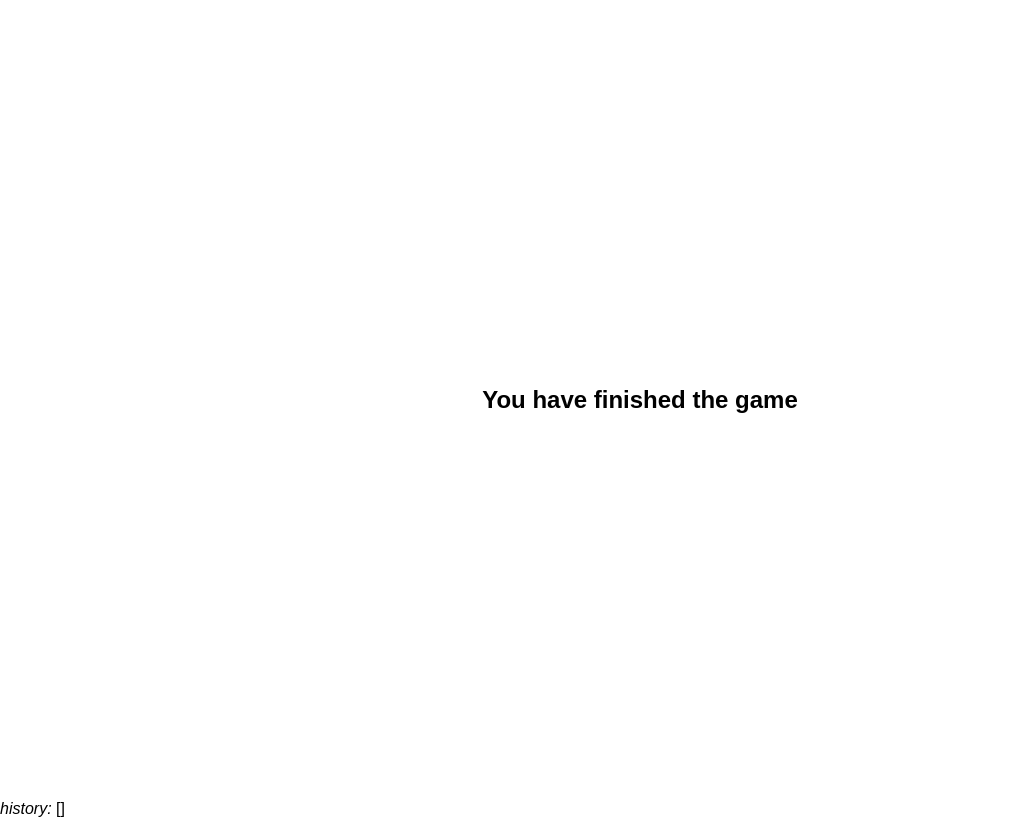
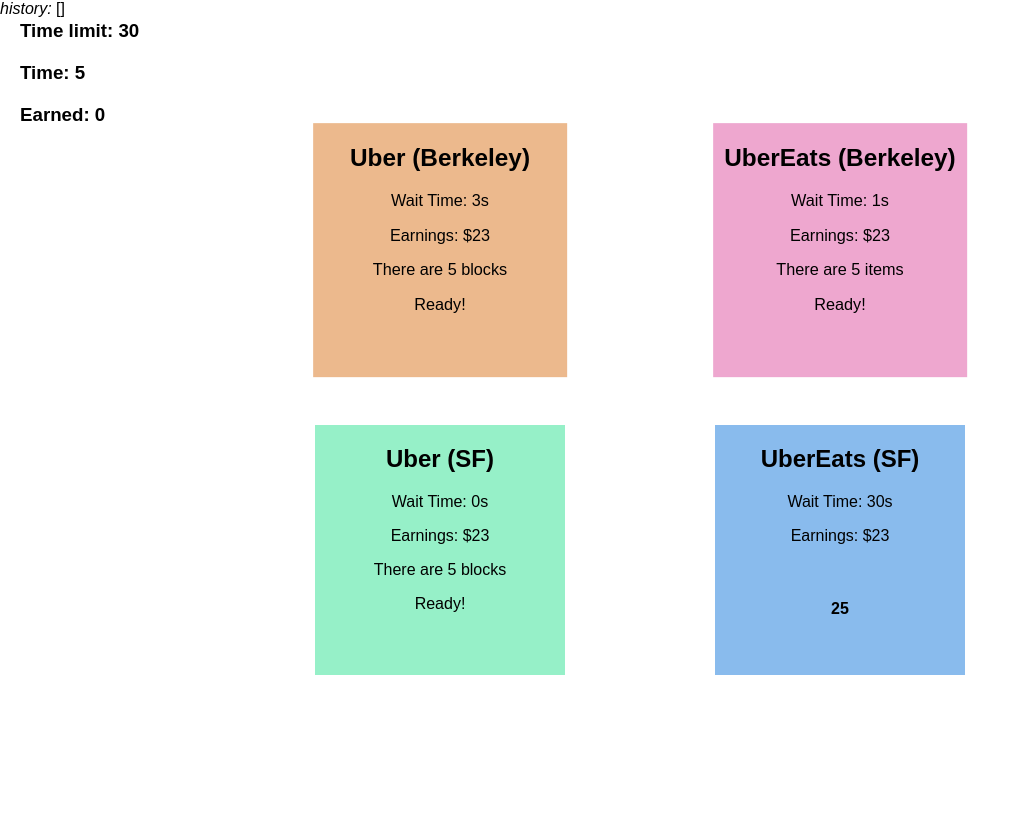
Before and after one commit to cnfionawu/fow-workerlearning--2, a SvelteKit app: page / in a window 1280 px wide. Shown: the whole page, without its empty margins (0-1031 px from the left). Built offline with nearby package versions, Linux system fonts and the light colour scheme.

Commit message:
added some minor changes

```diff
--- a/src/app.css
+++ b/src/app.css
@@ -30,8 +30,8 @@
 }
 
 .card-content {
-    width: 300px;
-	height: 200px;
+	width: 250px;
+	height: 250px;
 	text-align: center;
 }
 
@@ -50,7 +50,6 @@
 }
 .ready:hover {
 	cursor: pointer;
-
 }
 
 /* HUD ** */
@@ -67,7 +66,6 @@
 	color: red;
 }
 
-
 /* * {
 	outline: 1px solid black;
 } */
--- a/src/lib/stores.js
+++ b/src/lib/stores.js
@@ -1,11 +1,14 @@
 // place files you want to import through the `$lib` alias in this folder.
 import { writable, readable, derived } from 'svelte/store';
+
+
+/* Game State */
 
 export const earned = writable(0);
 export const history = writable([]);
 export const game = writable({
 	inGame: false,
-	inSummary: false,
+	inSummary: false
 });
 
 export function startGame(isUberEats, earnings, numSteps, timeLimit, hardLimit) {
@@ -14,25 +17,27 @@
 	game.set({
 		inGame: true,
 		title: isUberEats,
-		isUberEats: isUberEats.includes("UberEats"),
+		isUberEats: isUberEats.includes('UberEats'),
 		earnings: earnings,
 		numSteps: numSteps,
 		timeLimit: timeLimit,
 		hardLimit: hardLimit
 	});
-	console.log(isUberEats.includes("UberEats"));
-
+	console.log(isUberEats.includes('UberEats'));
 }
 export function endGame(gained) {
 	console.log('Ending');
 
-	earned.update((n) => n + gained );
+	earned.update((n) => n + gained);
 
 	game.set({
 		inGame: false,
 		inSummary: true
 	});
 }
+
+
+/* Time Stamps & Game Time */
 
 export const time = readable(new Date(), function start(set) {
 	const interval = setInterval(() => {
@@ -47,4 +52,4 @@
 let start = new Date();
 
 export const timeStamp = derived(time, ($time) => $time - start);
-export const elapsed = derived(time, ($time) => $time - start);
+export const elapsed = derived(timeStamp, ($timeStamp) => Math.round($timeStamp / 1000) );
--- a/src/routes/+page.svelte
+++ b/src/routes/+page.svelte
@@ -8,34 +8,30 @@
 
 	const timeLimit = 30;
 
+
 	$: inGame = $game.inGame;
 	$: timeUp = $elapsed > timeLimit;
 	$: inSummary = $game.inSummary;
 </script>
 
+{#if !timeUp}
+<div class="hud">
+	<h3 class:err={timeUp}>Time limit: {timeLimit}</h3>
+	<h3>Time: {$elapsed}</h3>
+	<h3>Earned: {$earned}</h3>
+</div>
+{/if}
 
 {#if inGame}
-	<div class="hud">
-		<h3 class:err={timeUp}>Time limit: {timeLimit}</h3>
-		<h3>Time: {$elapsed}</h3>
-		<h3>Earned: {$earned}</h3>
-	</div>
+
 	<Game />
 {:else if inSummary}
-	<div class="hud">
-		<h3 class:err={timeUp}>Time limit: {timeLimit}</h3>
-		<h3>Time: {$elapsed}</h3>
-		<h3>Earned: {$earned}</h3>
-	</div>
+
 	<Summary />
 {:else if timeUp}
 	<Final />
 {:else}
-	<div class="hud">
-		<h3 class:err={timeUp}>Time limit: {timeLimit}</h3>
-		<h3>Time: {$elapsed}</h3>
-		<h3>Earned: {$earned}</h3>
-	</div>
+
 	<Home />
 
 {/if}
--- a/src/routes/card.svelte
+++ b/src/routes/card.svelte
@@ -23,7 +23,7 @@
 		if (ready) {
 			history.update((list) => {
 				// list.push('start: ' + title);
-				list.push({status: 'start', title: title,});
+				list.push({ status: 'start', title: title });
 				return list;
 			});
 
@@ -41,18 +41,19 @@
 	<div class="card-content" class:ready style="background: {color};" on:click={start}>
 		<h2>{title}</h2>
 
+		<p>Wait Time: {waitTime}s</p>
+		<p>Earnings: ${earnings}</p>
+
 		{#if !ready}
+			<br />
 			<h4>{countdown}</h4>
 		{:else}
-			Ready!
 			{#if title.includes('UberEats')}
 				<p>There are {numSteps} items</p>
-  			{:else}
-    			<p>There are {numSteps} blocks</p>
-  			{/if}
+			{:else}
+				<p>There are {numSteps} blocks</p>
+			{/if}
+			Ready!
 		{/if}
-
-		<p>Wait Time: {waitTime}s</p>
-		<p>Earnings: ${earnings}</p>
 	</div>
 </div>
```
Lines whose indentation alone changed are shown as unchanged.
